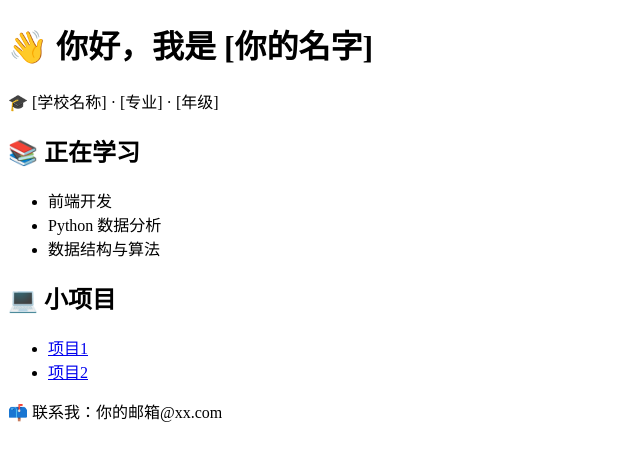
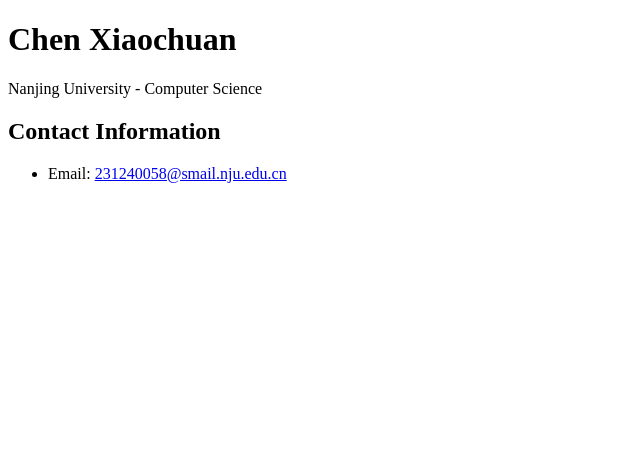
Before and after one commit to zhqnb666/zhqnb666.github.io, a plain HTML site: page index.html in a window 1280 px wide. Shown: the whole page, without its empty margins (0-640 px from the left). Drawn offline with Linux system fonts and the light colour scheme.

Commit message:
Add my info

```diff
--- a/index.html
+++ b/index.html
@@ -2,22 +2,14 @@
 <html>
 <head>
     <meta charset="UTF-8">
-    <title>我的学生主页</title>
+    <title>Chen Xiaochuan</title>
 </head>
 <body>
-    <h1>👋 你好，我是 [你的名字]</h1>
-    <p>🎓 [学校名称] · [专业] · [年级]</p>
-    <h2>📚 正在学习</h2>
+    <h1>Chen Xiaochuan</h1>
+    <p>Nanjing University - Computer Science</p>
+    <h2>Contact Information</h2>
     <ul>
-        <li>前端开发</li>
-        <li>Python 数据分析</li>
-        <li>数据结构与算法</li>
+        <li>Email: <a href="mailto:231240058@smail.nju.edu.cn">231240058@smail.nju.edu.cn</a></li>
     </ul>
-    <h2>💻 小项目</h2>
-    <ul>
-        <li><a href="https://github.com/你的用户名/项目名">项目1</a></li>
-        <li><a href="https://github.com/你的用户名/项目名">项目2</a></li>
-    </ul>
-    <p>📫 联系我：你的邮箱@xx.com</p>
 </body>
 </html>
```
